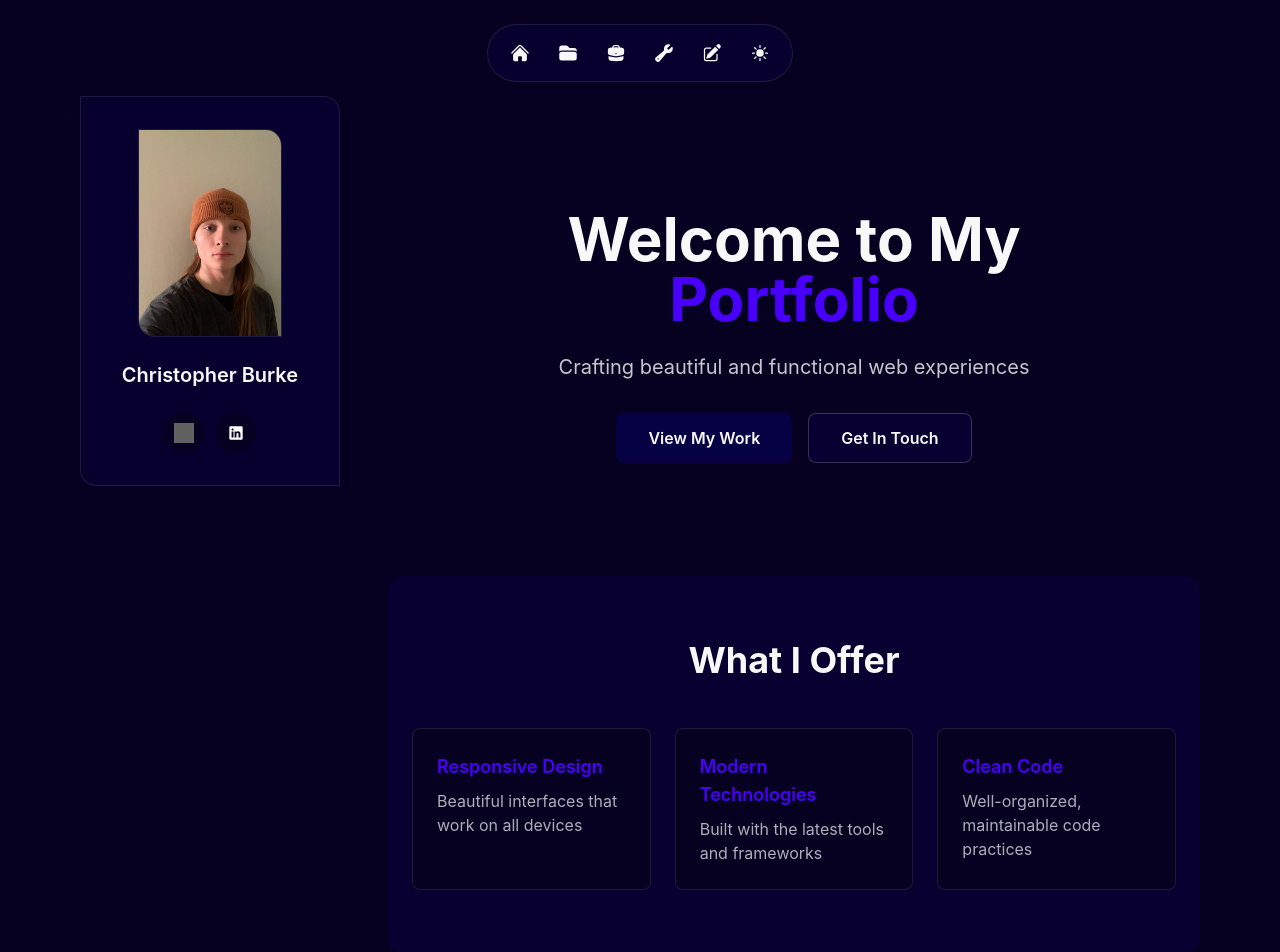
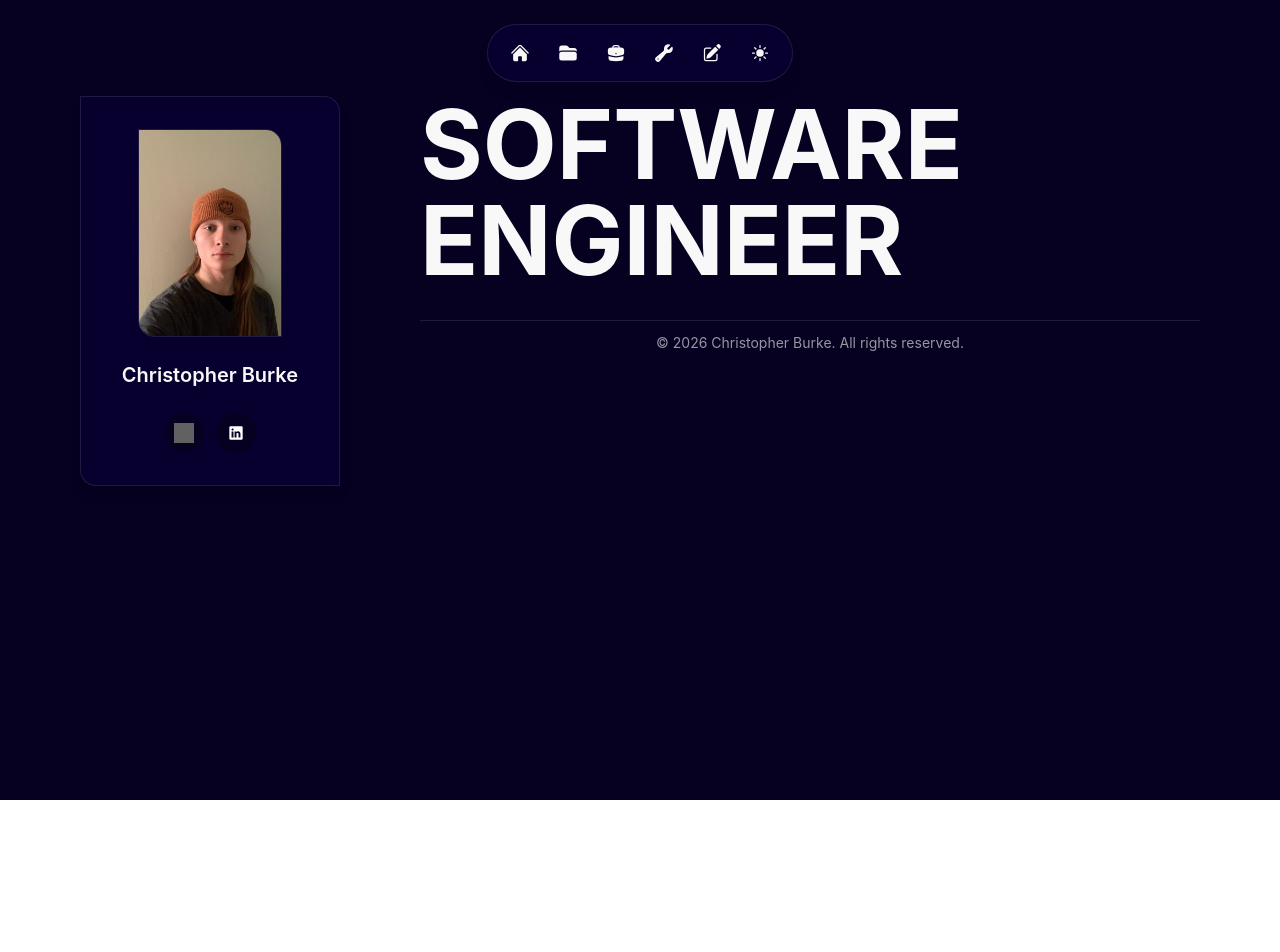
Before and after one commit to cburke6897/Portfolio, a React (Vite) app: page / in a window 1280 px wide. Shown: the top 952 px of the page. After the commit the page ends 800 px from the top, so only its background shows below. Built offline with nearby package versions, Linux system fonts and the light colour scheme; grey boxes are pictures that could not be loaded.

Commit message:
Adds SOFTWARE ENGINEER heading

```diff
--- a/src/pages/Home.jsx
+++ b/src/pages/Home.jsx
@@ -8,72 +8,15 @@ export default function Home() {
       <Navbar />
 
       <div className="mx-auto w-full max-w-6xl px-4 pb-4 pt-24">
-        <div className="grid gap-12 lg:grid-cols-[260px_1fr]">
+        <div className="grid gap-y-12 gap-x-20 lg:grid-cols-[260px_1fr]">
           <aside className="lg:sticky lg:top-24 self-start">
             <ImageCard />
           </aside>
 
           <main>
-            {/* Hero Section */}
-            <section className="flex flex-col items-center justify-center min-h-[60vh]">
-              <div className="max-w-2xl text-center space-y-6">
-                <h1 className="text-5xl md:text-6xl font-bold">
-                  Welcome to My <span className="text-primary dark:text-primary-dark">Portfolio</span>
-                </h1>
-
-                <p className="text-lg md:text-xl text-text-light/80 dark:text-text-dark/80">
-                  Crafting beautiful and functional web experiences
-                </p>
-
-                <div className="flex flex-col sm:flex-row gap-4 justify-center mt-8">
-                  <button className="px-8 py-3 rounded-lg bg-button dark:bg-button-dark hover:bg-button-hover dark:hover:bg-button-hover-dark text-text-light dark:text-text-dark font-semibold transition-colors">
-                    View My Work
-                  </button>
-                  <button className="px-8 py-3 rounded-lg bg-surface-light dark:bg-surface-dark hover:bg-black/5 dark:hover:bg-white/10 text-text-light dark:text-text-dark font-semibold transition-colors border border-text-light/20 dark:border-text-dark/20">
-                    Get In Touch
-                  </button>
-                </div>
-              </div>
-            </section>
-
-            {/* Features Section */}
-            <section className="py-16 bg-surface-light dark:bg-surface-dark rounded-2xl px-6">
-              <div className="max-w-4xl mx-auto">
-                <h2 className="text-3xl md:text-4xl font-bold text-center mb-12">
-                  What I Offer
-                </h2>
-
-                <div className="grid md:grid-cols-3 gap-6">
-                  {[
-                    {
-                      title: "Responsive Design",
-                      description: "Beautiful interfaces that work on all devices"
-                    },
-                    {
-                      title: "Modern Technologies",
-                      description: "Built with the latest tools and frameworks"
-                    },
-                    {
-                      title: "Clean Code",
-                      description: "Well-organized, maintainable code practices"
-                    }
-                  ].map((feature, idx) => (
-                    <div
-                      key={idx}
-                      className="p-6 rounded-lg bg-bg-light dark:bg-bg-dark border border-text-light/10 dark:border-text-dark/10 hover:border-primary dark:hover:border-primary-dark transition-colors"
-                    >
-                      <h3 className="text-lg font-semibold text-primary dark:text-primary-dark mb-2">
-                        {feature.title}
-                      </h3>
-                      <p className="text-text-light/70 dark:text-text-dark/70">
-                        {feature.description}
-                      </p>
-                    </div>
-                  ))}
-                </div>
-              </div>
-            </section>
-
+            <h1 className="text-6xl md:text-7xl lg:text-8xl font-bold text-text-light dark:text-text-dark mb-8">
+              SOFTWARE ENGINEER
+            </h1>
             <Footer />
           </main>
         </div>
```
